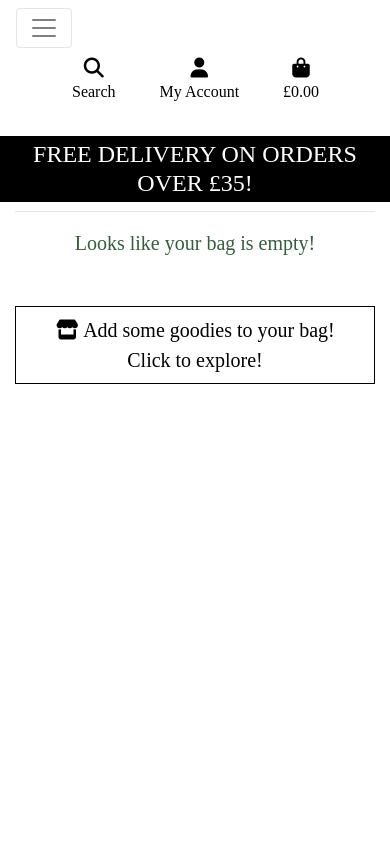
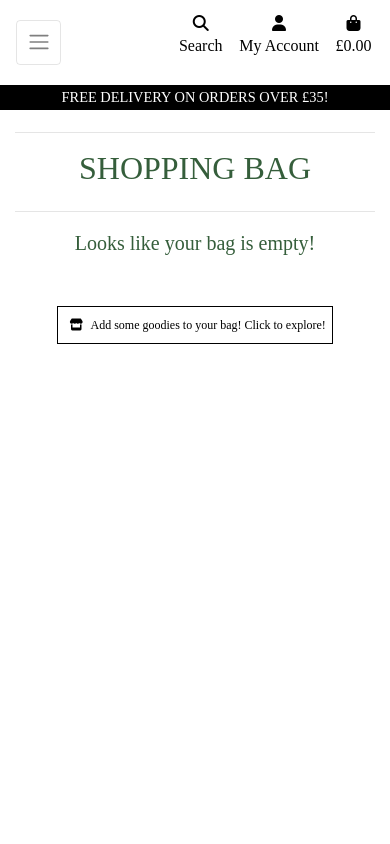
Before and after one commit to Al3x-G/Crop_Circle, a Django app: page /bag/ in a window 390 px wide. Run offline with Django 3.2, Linux system fonts and the light colour scheme; some libraries are stand-ins or nearby versions; some web fonts are replaced.

Commit message:
Fix style issues for mobile view, add home button for when the logo is hidden on mobile view

```diff
--- a/static/css/base.css
+++ b/static/css/base.css
@@ -295,7 +295,7 @@ input[name='q']::placeholder {
     }
 }
 
-/* Pad the top a bit when navbar is collapsed on mobile */
+/* pad the top a bit when navbar is collapsed on mobile */
 @media (max-width: 991px) {
     .header-container {
         padding-top: 116px;
@@ -304,4 +304,40 @@ input[name='q']::placeholder {
     body {
         height: calc(100vh - 116px);
     }
+
+    .display-4.logo-font.text-black {
+        font-size: 2rem;
+    }
+
+    .nav-link {
+        padding: 0.15rem;
+    }
+
+    .nav-link i.fa-lg {
+        font-size: 1rem;
+    }
+
+    .navbar-toggler {
+        padding: .6rem .6rem;
+        font-size: 1rem;
+    }
+
+    #delivery-banner h4 {
+        font-size: .9rem;
+    }
+
+    .btn.btn-outline-black.rounded-0,
+    .btn.btn-black.rounded-0 {
+        padding: .375rem .375rem;
+    }
+
+    .btn.btn-outline-black.rounded-0.btn-lg,
+    .btn.btn-black.rounded-0.btn-lg {
+        padding: .375rem .375rem;
+        font-size: .75rem;
+    }
+
+    .increment-qty, .decrement-qty {
+        padding: .25rem .5rem !important;
+    }
 }
--- a/templates/includes/main-nav.html
+++ b/templates/includes/main-nav.html
@@ -4,6 +4,11 @@
 
 <div class="collapse navbar-collapse" id="main-nav">
     <ul class="navbar-nav w-auto mx-auto">
+        <li class="nav-item d-block d-md-none">
+            <a class="logo-font font-weight-bold nav-link text-black mr-5" href="{% url 'home' %}" id="home-link">
+                Home
+            </a>
+        </li>
         <li class="nav-item dropdown">
             <a class="logo-font font-weight-bold nav-link text-black mr-5" href="#" id="all-products-link" data-toggle="dropdown" aria-haspopup="true" aria-expanded="false">
                 All Products
--- a/templates/includes/mobile-top-header.html
+++ b/templates/includes/mobile-top-header.html
@@ -38,7 +38,7 @@
               {% if request.user.is_superuser %}
                   <a href="{% url 'add_product' %}" class="dropdown-item">Product Management</a>
               {% endif %}
-              <a href="" class="dropdown-item">My Profile</a>
+              <a href="{% url 'profile' %}" class="dropdown-item">My Profile</a>
               <a href="{% url 'account_logout' %}" class="dropdown-item">Logout</a>
           {% else %}
               <a href="{% url 'account_signup' %}" class="dropdown-item">Register</a>
```
